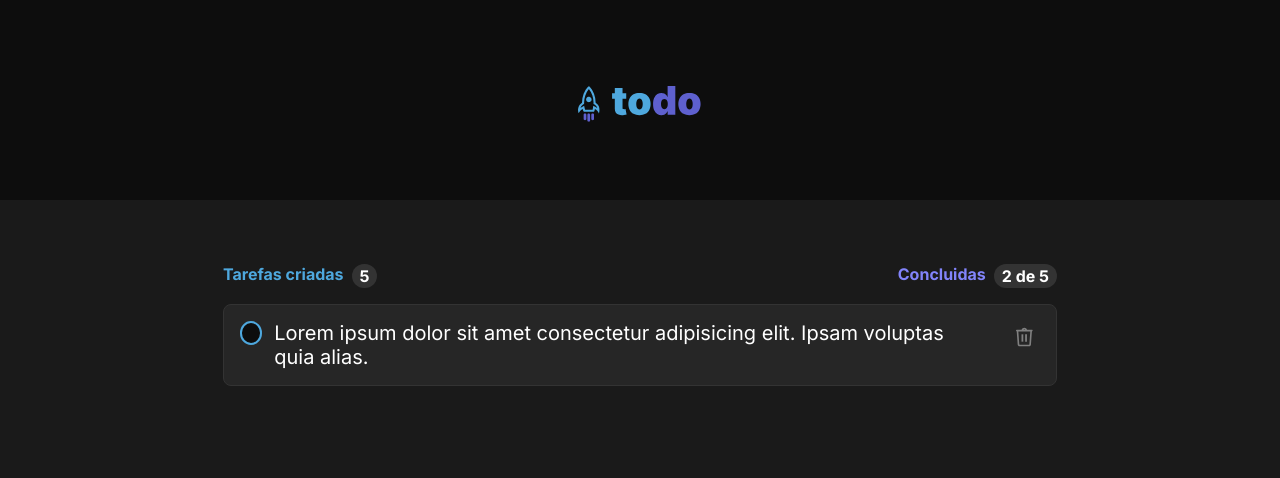
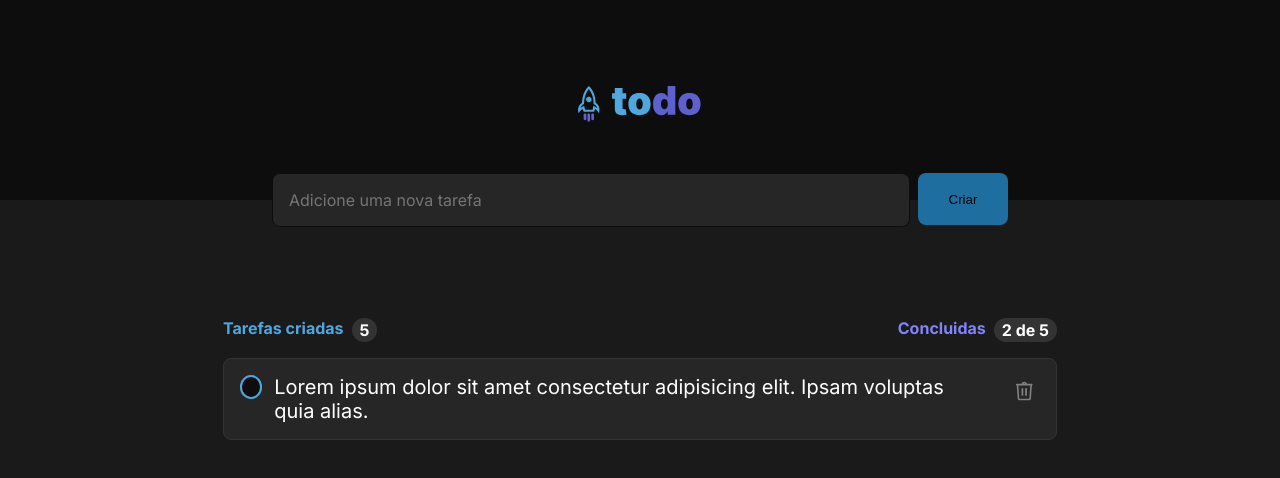
Before and after one commit to guilhermeevencio/todo-list, a React (Vite) app: page / in a window 1280 px wide. Shown: the top 478 px of the page. Built offline with nearby package versions, Linux system fonts and the light colour scheme.

Commit message:
feat: create the form Component.

```diff
--- /dev/null
+++ b/src/components/Form/Form.module.css
@@ -0,0 +1,25 @@
+.form {
+  transform: translateY(-50%);
+  display: flex;
+  justify-content: center;
+  color: var(--white);
+  width: 100%;
+}
+
+.form input {
+  border-radius: 8px;
+  background-color: var(--gray-500);
+  border: 1px solid var(--gray-700);
+  padding: 16px;
+  width: 39.875rem;
+  height: 3.375rem;
+}
+
+.form button {
+  margin-left: 0.5rem;
+  border: none;
+  border-radius: 8px;
+  width: 5.625rem;
+  height: 3.25rem;
+  background-color: var(--blue-dark);
+}
--- /dev/null
+++ b/src/components/Form/Form.tsx
@@ -0,0 +1,14 @@
+import styles from './Form.module.css';
+
+function Form() {
+  return (
+    <form className={ styles.form }>
+      <input type="text" name="task" placeholder="Adicione uma nova tarefa"/>
+      <div>
+        <button>Criar</button>
+      </div>
+    </form>
+  )
+}
+
+export default Form;
--- a/src/components/MainContent/MainContent.tsx
+++ b/src/components/MainContent/MainContent.tsx
@@ -1,9 +1,11 @@
-import ToDo from "../ToDo/ToDo";
+import ToDo from '../ToDo/ToDo';
+import Form from '../Form/Form';
 import styles from './MainContent.module.css';
 
 function MainContent() {
   return (
       <section className={ styles.main }>
+      <Form />
         <div className={ styles.taskInfos }>
           <div className={ styles.tasks }>
             <p className={ styles.tasksText } >Tarefas criadas</p>
```
Lines whose indentation alone changed are shown as unchanged.
